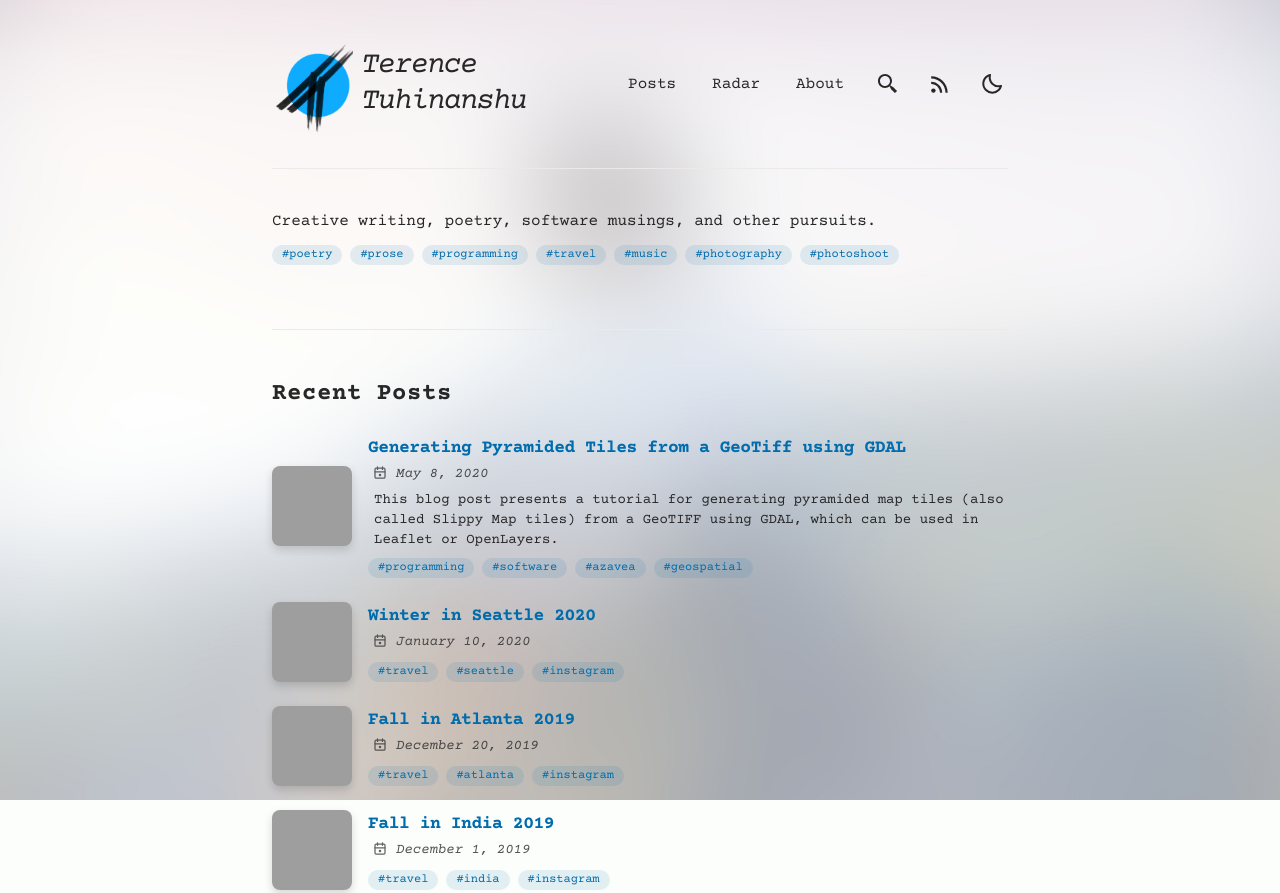
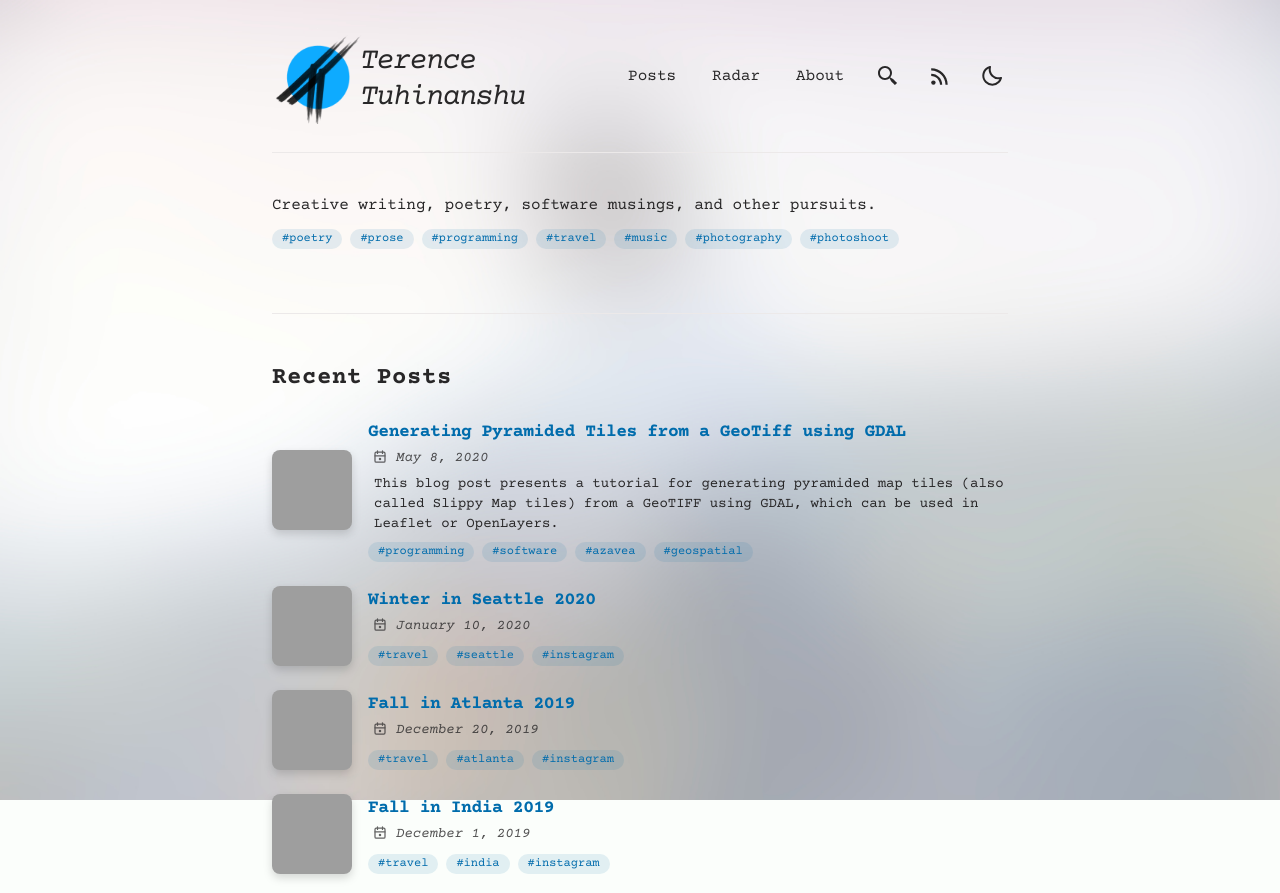
Before and after one commit to rajadain/astro.tuhinanshu.com, an Astro site: page / in a window 1280 px wide. Shown: the top 893 px of the page. Built offline with nearby package versions, Linux system fonts and the light colour scheme; Astro itself is replaced by a stand-in of ours; some packages are replaced by stand-ins of ours; grey boxes are pictures that could not be loaded; some icons are missing.

Commit message:
feat(header): tweak top logo

```diff
--- a/src/components/Header.astro
+++ b/src/components/Header.astro
@@ -129,13 +129,13 @@
       sm:flex-row sm:py-8;
   }
   .logo {
-    @apply flex items-center py-1;
+    @apply relative inline-flex items-center py-1;
   }
   .logo::before {
     content: "";
-    @apply bg-logo mr-1 h-16
-      w-16 bg-size-(--logo-size) bg-position-(--logo-position)
-      sm:mr-2 sm:h-24 sm:w-24 sm:bg-size-(--logo-size-sm) sm:bg-position-(--logo-position-sm);
+    @apply bg-logo pointer-events-none absolute top-1/2 left-0 h-16
+      w-16 -translate-y-1/2 bg-size-(--logo-size) bg-position-(--logo-position)
+      sm:h-24 sm:w-24 sm:bg-size-(--logo-size-sm) sm:bg-position-(--logo-position-sm);
   }
   .logo:hover::before {
     @apply rotate-6;
@@ -144,7 +144,7 @@
     @apply mr-1 h-16 w-16 sm:h-24 sm:w-24;
   }
   .logo span {
-    @apply text-2xl tracking-tighter italic sm:static sm:text-3xl;
+    @apply relative z-10 ml-16 text-2xl tracking-tighter italic sm:static sm:pt-2 sm:pl-6 sm:text-3xl;
   }
   .hamburger-menu {
     @apply self-center p-2 sm:hidden;
```
